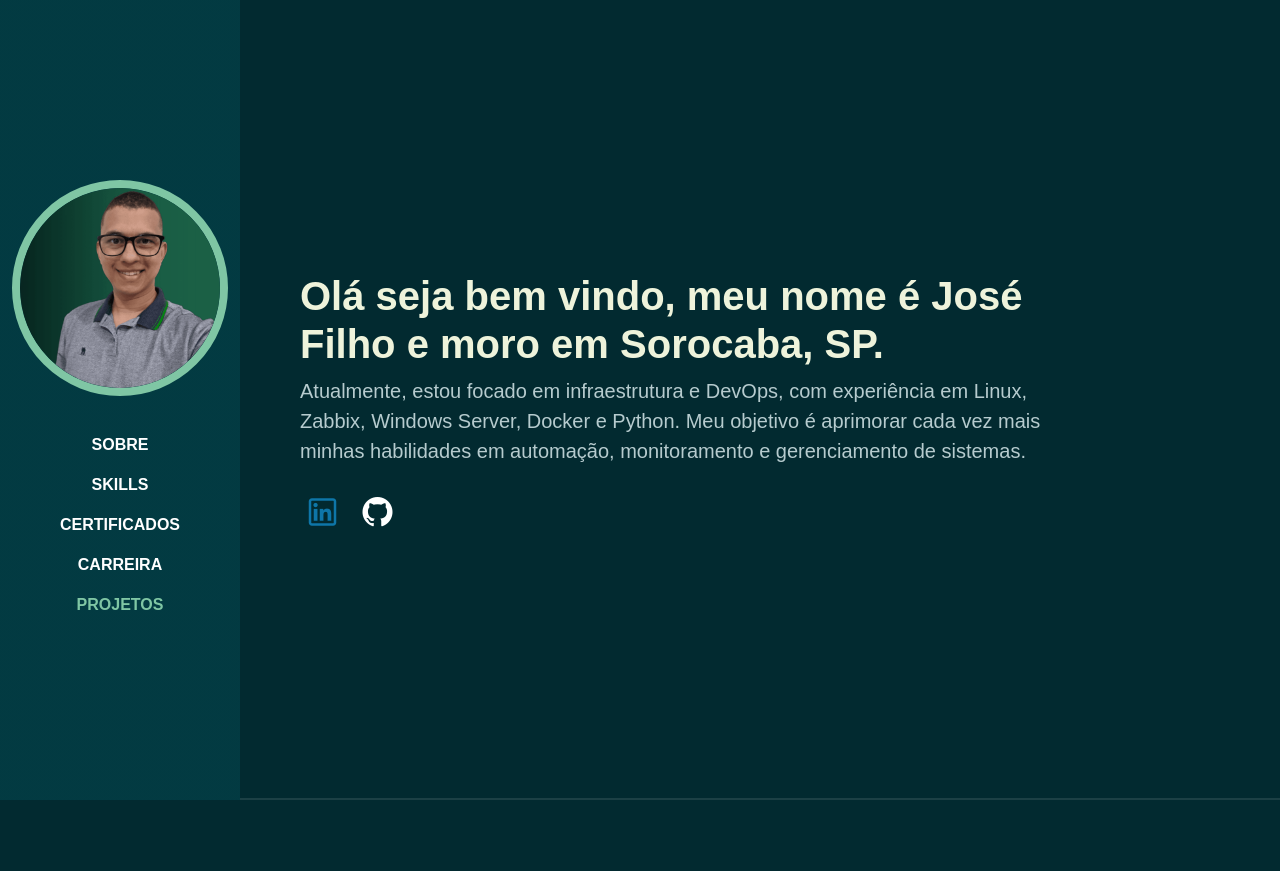
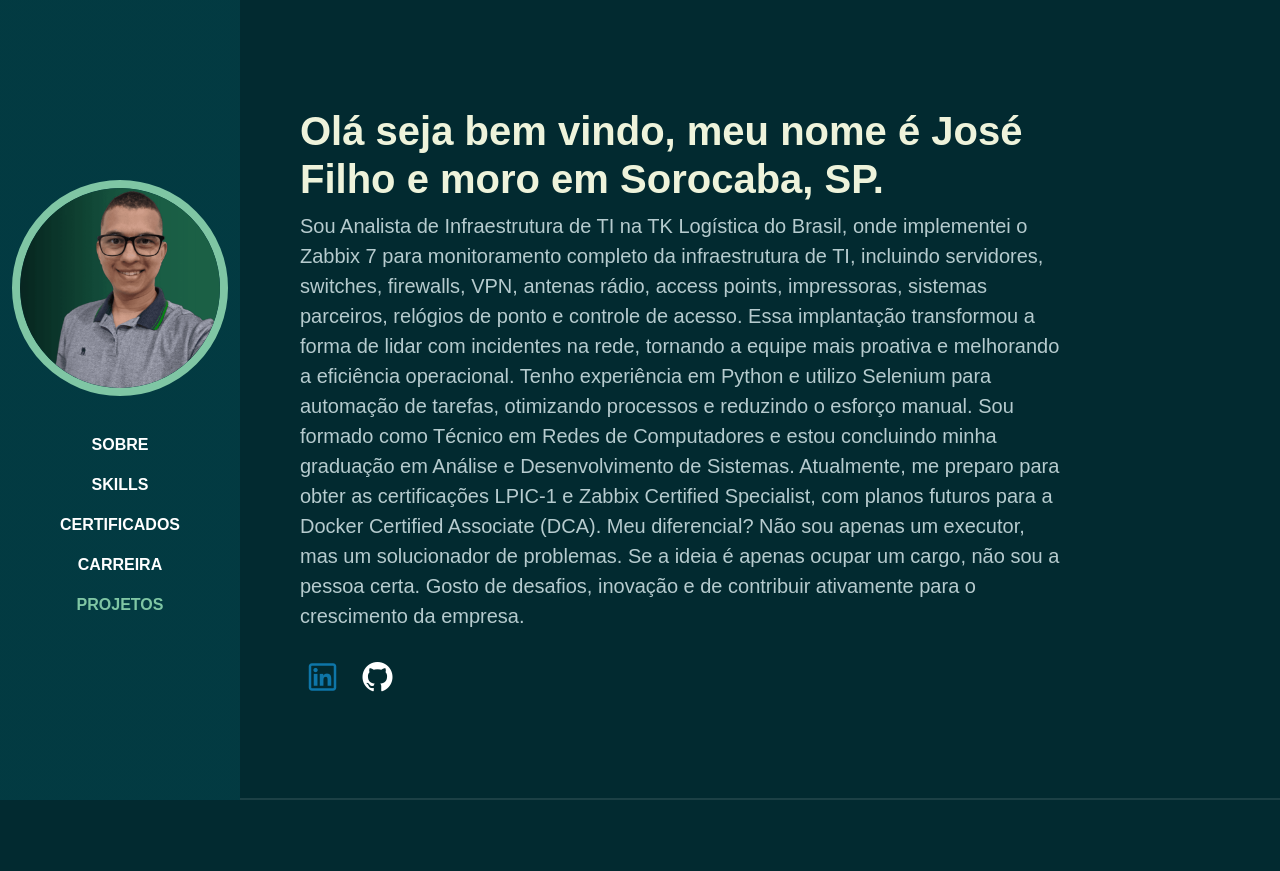
Before and after one commit to josecsfilho/josefilhodev, a Django app: page / in a window 1280 px wide. Shown: the top 871 px of the page. Run offline with Django 4.2, Linux system fonts and the light colour scheme; data comes from the database, SQL or seed files in the repository; some libraries are stand-ins or nearby versions; some web fonts are replaced.

Commit message:
Update index.html

```diff
--- a/josefilhodev/templates/index.html
+++ b/josefilhodev/templates/index.html
@@ -73,7 +73,11 @@
 <!--                      display-4 fw-bold  -->
                         <h1 class="fw-bold mt-2 aos-init aos-animate" data-aos="fade-up">Olá seja bem vindo, meu nome é José Filho e
                             moro em Sorocaba, SP.</h1>
-                        <p class="lead mt-2 mb-4" data-aos="fade-up" data-aos-delay="300">Atualmente, estou focado em infraestrutura e DevOps, com experiência em Linux, Zabbix, Windows Server, Docker e Python. Meu objetivo é aprimorar cada vez mais minhas habilidades em automação, monitoramento e gerenciamento de sistemas.</p>
+                        <p class="lead mt-2 mb-4" data-aos="fade-up" data-aos-delay="300">Sou Analista de Infraestrutura de TI na TK Logística do Brasil, onde implementei o Zabbix 7 para monitoramento completo da infraestrutura de TI, incluindo servidores, switches, firewalls, VPN, antenas rádio, access points, impressoras, sistemas parceiros, relógios de ponto e controle de acesso. Essa implantação transformou a forma de lidar com incidentes na rede, tornando a equipe mais proativa e melhorando a eficiência operacional.
+
+Tenho experiência em Python e utilizo Selenium para automação de tarefas, otimizando processos e reduzindo o esforço manual. Sou formado como Técnico em Redes de Computadores e estou concluindo minha graduação em Análise e Desenvolvimento de Sistemas. Atualmente, me preparo para obter as certificações LPIC-1 e Zabbix Certified Specialist, com planos futuros para a Docker Certified Associate (DCA).
+
+Meu diferencial? Não sou apenas um executor, mas um solucionador de problemas. Se a ideia é apenas ocupar um cargo, não sou a pessoa certa. Gosto de desafios, inovação e de contribuir ativamente para o crescimento da empresa.</p>
 
                         <div class="col-auto">
                             <div class="social-icons">
```
